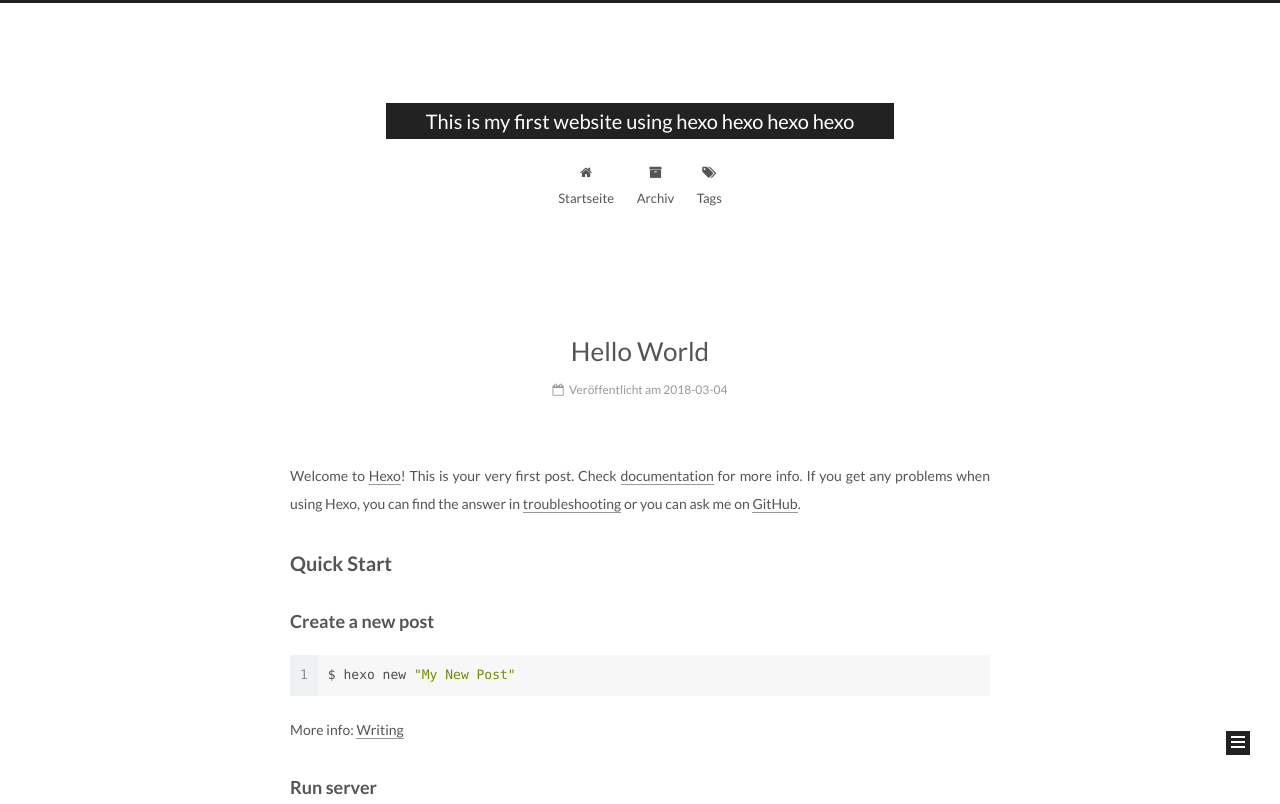
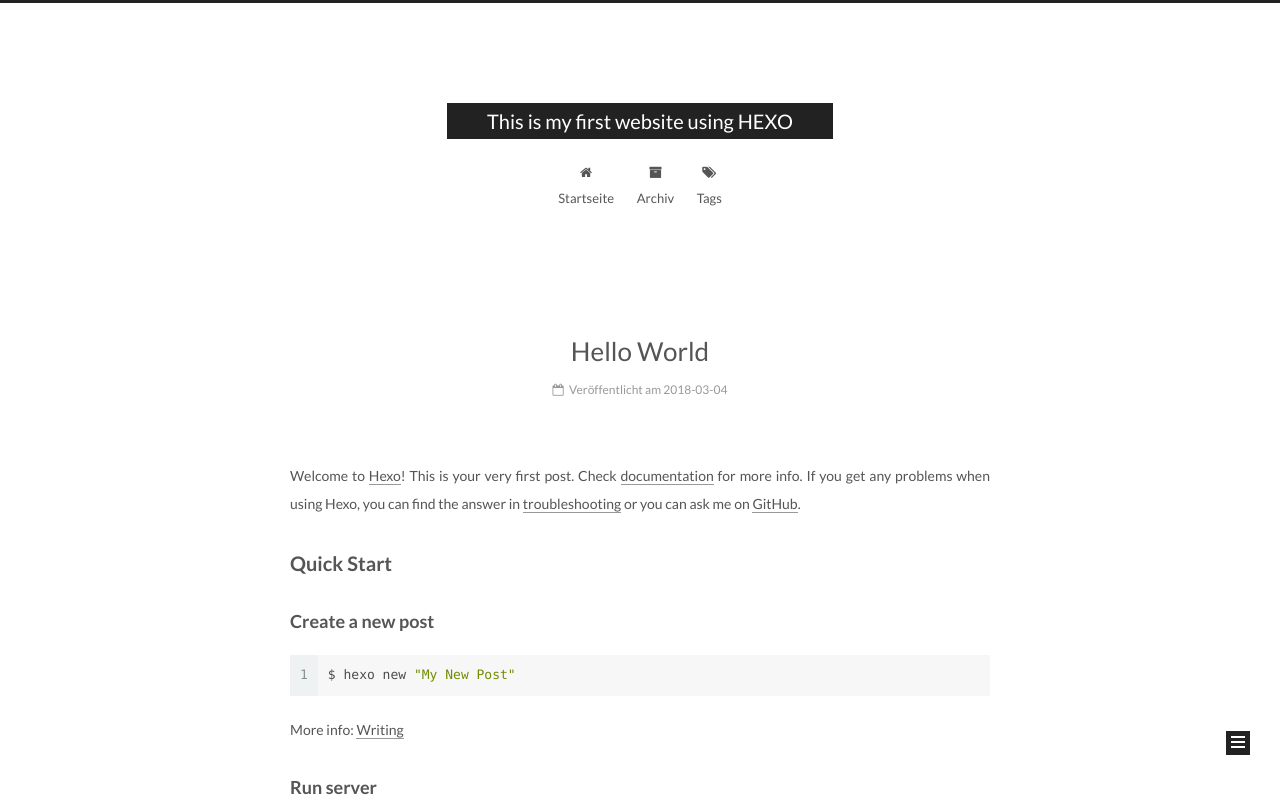
Before and after one commit to zhezhang007/zhezhang007.github.io, a plain HTML site: page index.html in a window 1280 px wide. Shown: the top 804 px of the page. Drawn offline with Linux system fonts and the light colour scheme.

Commit message:
Site updated: 2018-03-04 13:13:58

```diff
--- a/css/main.css
+++ b/css/main.css
@@ -1807,7 +1807,7 @@
   width: 4px;
   height: 4px;
   border-radius: 50%;
-  background: #cccbb3;
+  background: #8f539e;
 }
 .links-of-blogroll {
   font-size: 13px;
--- a/index.html
+++ b/index.html
@@ -95,11 +95,11 @@
 
 
 <meta property="og:type" content="website">
-<meta property="og:title" content="This is my first website using hexo hexo hexo hexo">
+<meta property="og:title" content="This is my first website using HEXO">
 <meta property="og:url" content="https://zhezhang007.io/index.html">
-<meta property="og:site_name" content="This is my first website using hexo hexo hexo hexo">
+<meta property="og:site_name" content="This is my first website using HEXO">
 <meta name="twitter:card" content="summary">
-<meta name="twitter:title" content="This is my first website using hexo hexo hexo hexo">
+<meta name="twitter:title" content="This is my first website using HEXO">
 
 
 
@@ -134,7 +134,7 @@
 
 
 
-  <title>This is my first website using hexo hexo hexo hexo</title>
+  <title>This is my first website using HEXO</title>
 
 
 
@@ -172,7 +172,7 @@
     <div class="custom-logo-site-title">
       <a href="/"  class="brand" rel="start">
         <span class="logo-line-before"><i></i></span>
-        <span class="site-title">This is my first website using hexo hexo hexo hexo</span>
+        <span class="site-title">This is my first website using HEXO</span>
         <span class="logo-line-after"><i></i></span>
       </a>
     </div>
@@ -268,7 +268,7 @@
     </span>
 
     <span hidden itemprop="publisher" itemscope itemtype="http://schema.org/Organization">
-      <meta itemprop="name" content="This is my first website using hexo hexo hexo hexo">
+      <meta itemprop="name" content="This is my first website using HEXO">
     </span>
 
 
```
Also changed, not shown: 2018/03/04/hello-world/index.html (+4 -4 lines), archives/2018/03/index.html (+5 -5 lines), archives/2018/index.html (+5 -5 lines), archives/index.html (+5 -5 lines).
